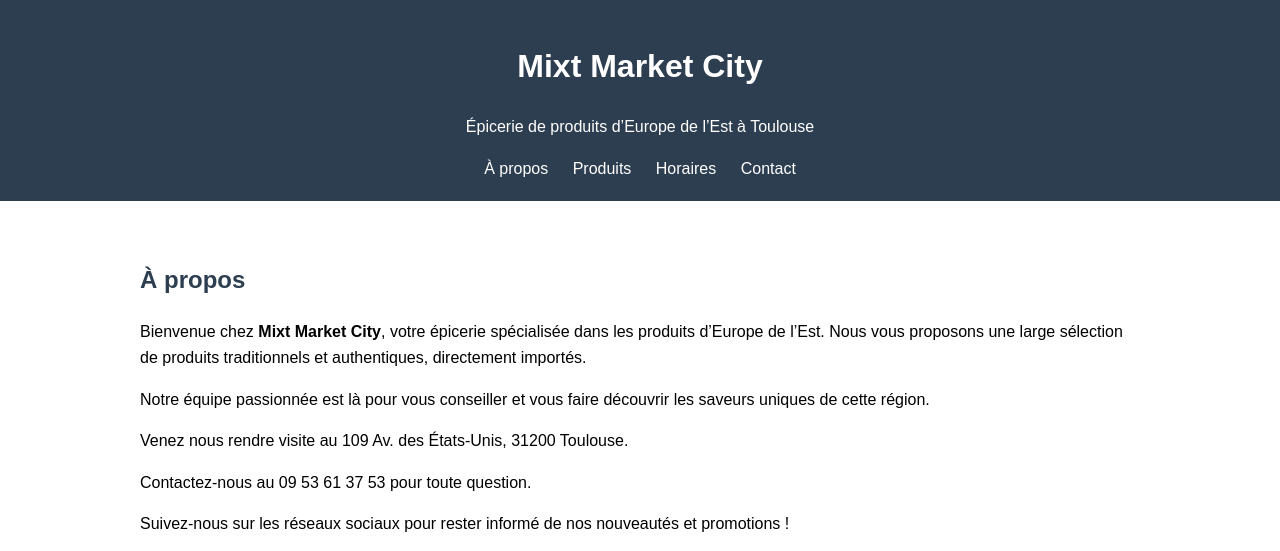
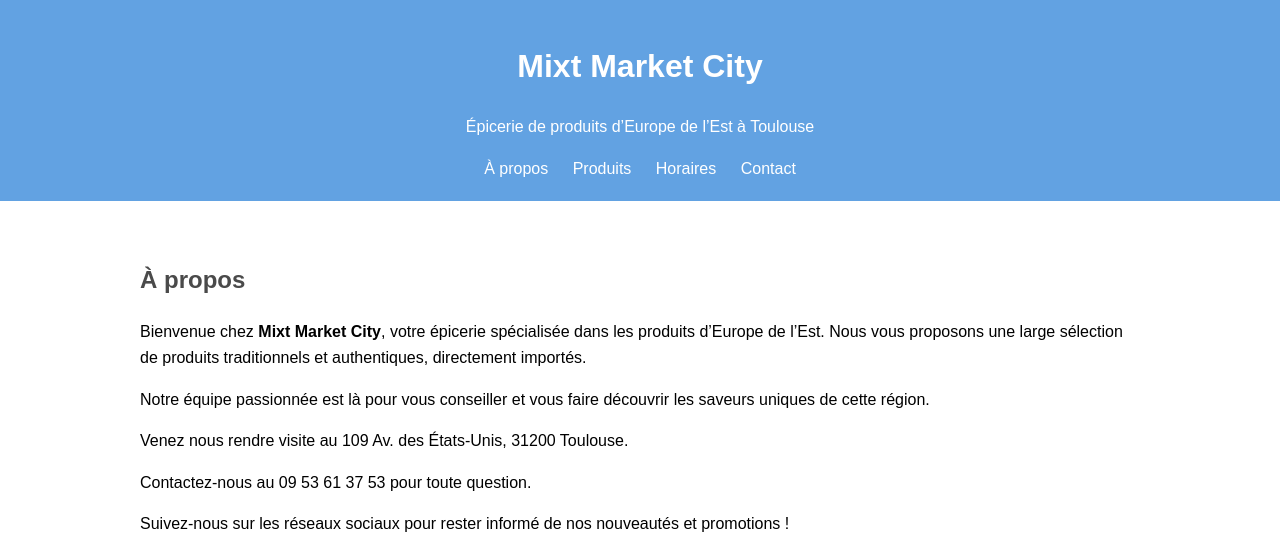
Before and after one commit to orbit-web-foundry/mixmarket, a plain HTML site: page index.html in a window 1280 px wide. Shown: the top 551 px of the page. Drawn offline with Linux system fonts and the light colour scheme; no server answers.

Commit message:
heafer collor

```diff
--- a/index.html
+++ b/index.html
@@ -6,11 +6,11 @@
   <title>Mixt Market City - Épicerie de l'Est à Toulouse</title>
   <style>
     body { font-family: Arial, sans-serif; margin: 0; padding: 0; line-height: 1.6; }
-    header { background: #2c3e50; color: white; padding: 20px; text-align: center; }
+    header { background: #2d83d8be; color: white; padding: 20px; text-align: center; }
     nav a { color: white; margin: 0 10px; text-decoration: none; }
     section { padding: 40px; max-width: 1000px; margin: auto; }
-    h2 { color: #2c3e50; }
-    footer { background: #2c3e50; color: white; text-align: center; padding: 10px; margin-top: 20px; }
+    h2 { color: #0c0c0cbe; }
+    footer { background: #2d83d8be; color: white; text-align: center; padding: 10px; margin-top: 20px; }
     .map { width: 100%; height: 400px; border: 0; }
   </style>
 </head>
```
